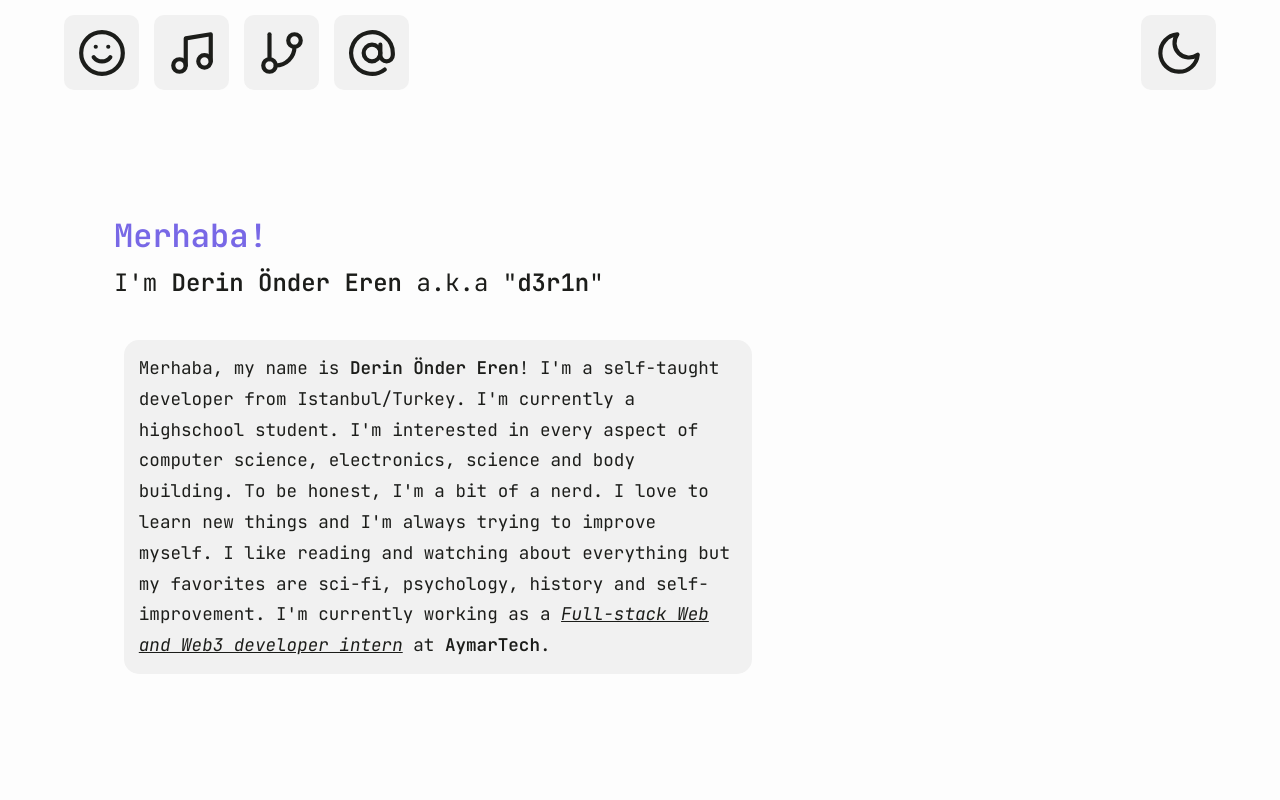
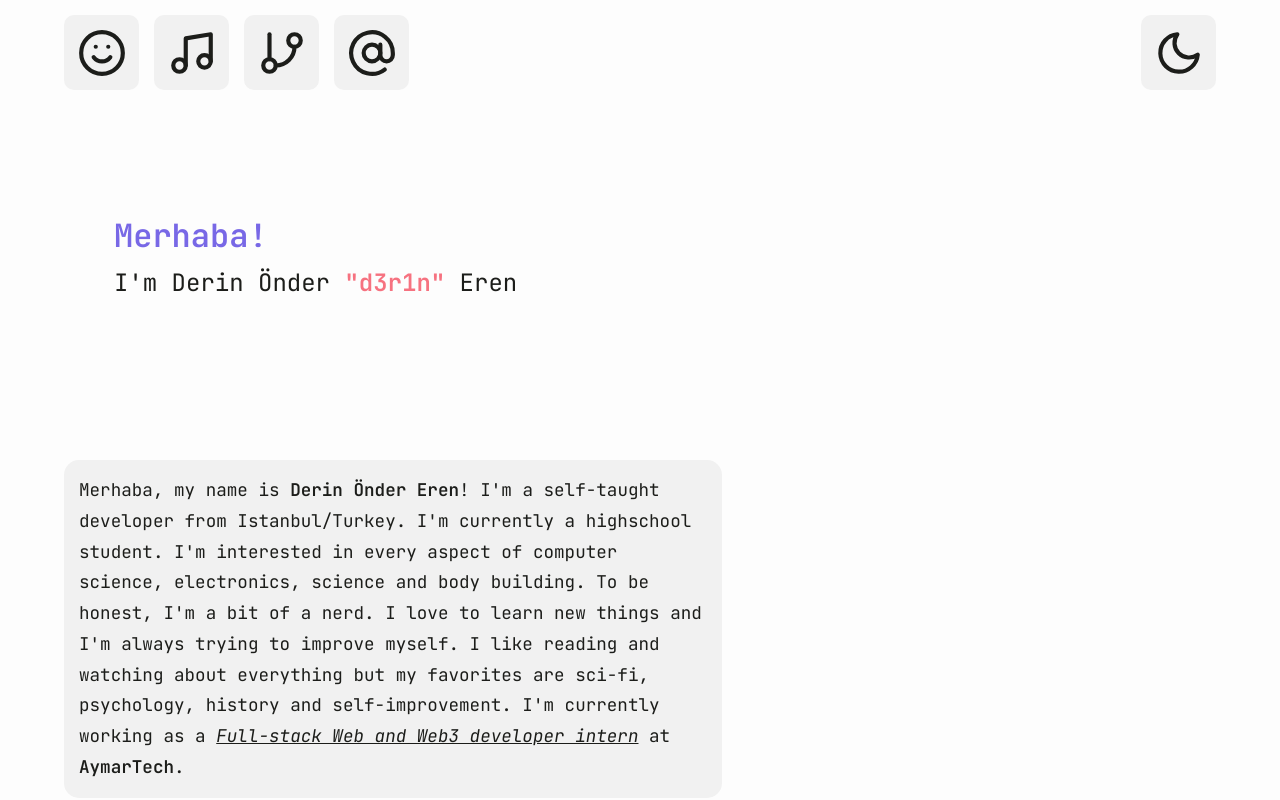
Before and after one commit to d3r1n/d3r1n-website, a Vue app: page / in a window 1280 px wide. Built offline with nearby package versions, Linux system fonts and the light colour scheme; no server answers.

Commit message:
Fix: Fixed some layout issues & changed some text

```diff
--- a/src/components/Home/HomeProfile.vue
+++ b/src/components/Home/HomeProfile.vue
@@ -19,7 +19,7 @@
 			<span class="greeting">Merhaba!</span>
 
 			<span class="name">
-				<p>I'm <b>Derin Önder Eren</b> a.k.a "<b>d3r1n</b>"</p>
+				<p>I'm Derin Önder <span>"d3r1n"</span> Eren</p>
 			</span>
 
 			<span class="presence">{{ presence_text }}</span>
@@ -112,7 +112,7 @@ onBeforeUnmount(() => {
 		position: relative;
 
 		width: 250px;
-		height: 250px;
+		height: 100%;
 
 		#avatar-frame {
 			width: 100%;
@@ -165,6 +165,11 @@ onBeforeUnmount(() => {
 
 			p {
 				margin: 0;
+
+				span {
+					font-weight: 600;
+					color: $accent-pink;
+				}
 			}
 		}
 
--- a/src/components/Music/MusicSpotifyWidget.vue
+++ b/src/components/Music/MusicSpotifyWidget.vue
@@ -183,6 +183,9 @@ onUpdated(() => {
 	align-items: center;
 	justify-content: center;
 
+	width: 100%;
+	height: 100%;
+
 	.spotify-widget-null {
 		display: none;
 	}
@@ -194,8 +197,7 @@ onUpdated(() => {
 		justify-content: center;
 		box-sizing: border-box;
 
-		width: 100%;
-		height: 100%;
+
 
 		padding: 15px;
 		border-radius: 15px;
--- a/src/components/TheNavbar.vue
+++ b/src/components/TheNavbar.vue
@@ -43,8 +43,8 @@ const theme = useTheme();
 
 	width: 90%;
 	height: 100%;
-	max-width: 1440px;
 	margin-top: 15px;
+	overflow: visible;
 
 	.left-side-buttons {
 		display: flex;
@@ -65,6 +65,7 @@ const theme = useTheme();
 		height: 75px;
 
 		border-radius: 10px;
+		transition: all 0.2s ease-in-out;
 
 		svg {
 			width: 50px;
@@ -73,15 +74,22 @@ const theme = useTheme();
 
 		&:hover {
 			cursor: pointer;
+			transform: scale(1.05);
 		}
 	}
 
 	.navbar-button {
 		margin-right:15px;
+
+		&:last-child {
+			margin-right: 0;
+		}
 	}
 
-	.navbar-button:last-child {
-		margin-right: 0;
+	&.light, &.dark {
+		.navbar-button:hover {
+			background: rgba(120, 104, 230, 0.5);
+		}
 	}
 
 	&.light {
--- a/src/views/Home.vue
+++ b/src/views/Home.vue
@@ -50,8 +50,9 @@ const theme = useTheme();
 			justify-self: center;
 			display: grid;
 			width: 90%;
-			height: max-content;
-			grid-template-columns: 6fr 3fr;
+			height: min-content;
+			grid-template-columns: 7fr 3fr;
+			grid-template-rows: 1fr 1fr;
 			align-items: center;
 			justify-items: center;
 
@@ -62,8 +63,10 @@ const theme = useTheme();
 			}
 
 			.home-about {
+				justify-self: stretch;
 				width: 80%;
-				height: 90%;
+				height: max-content;
+				max-width: 800px;
 			}
 
 			@media (max-width: 1000px) {
--- a/src/views/Music.vue
+++ b/src/views/Music.vue
@@ -113,6 +113,8 @@ onMounted(() => {
 					grid-column: 1 / 2;
 
 					width: 90%;
+
+					margin-bottom: 30px;
 				}
 
 				.recently-played {
```
